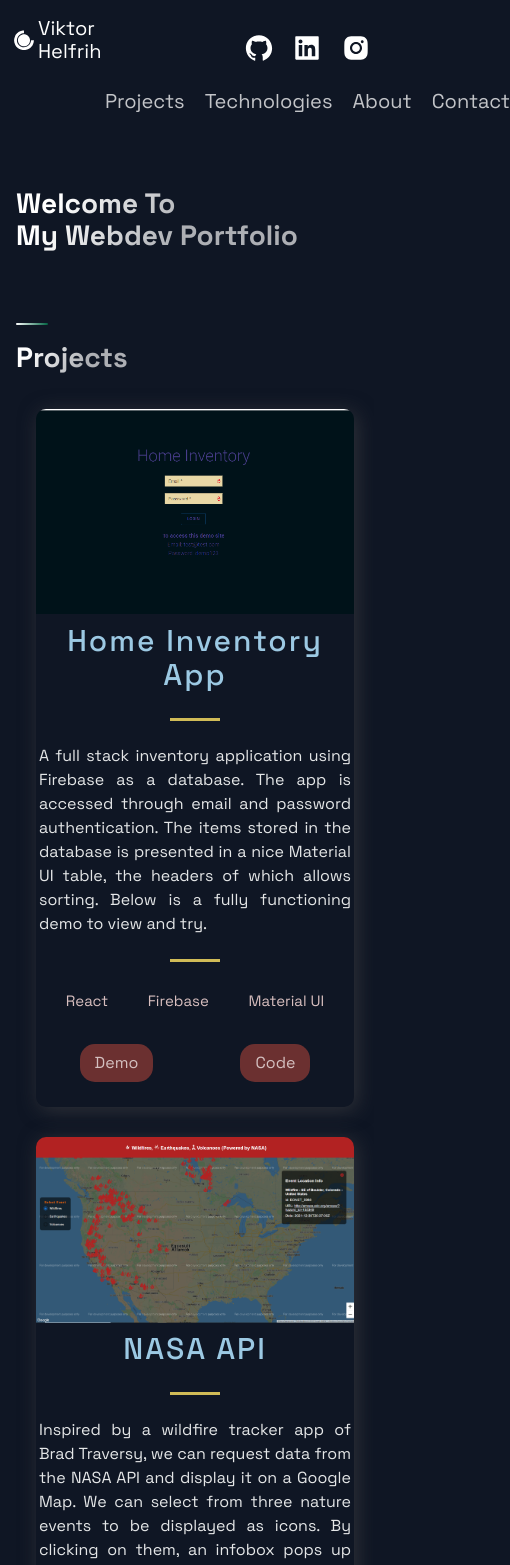
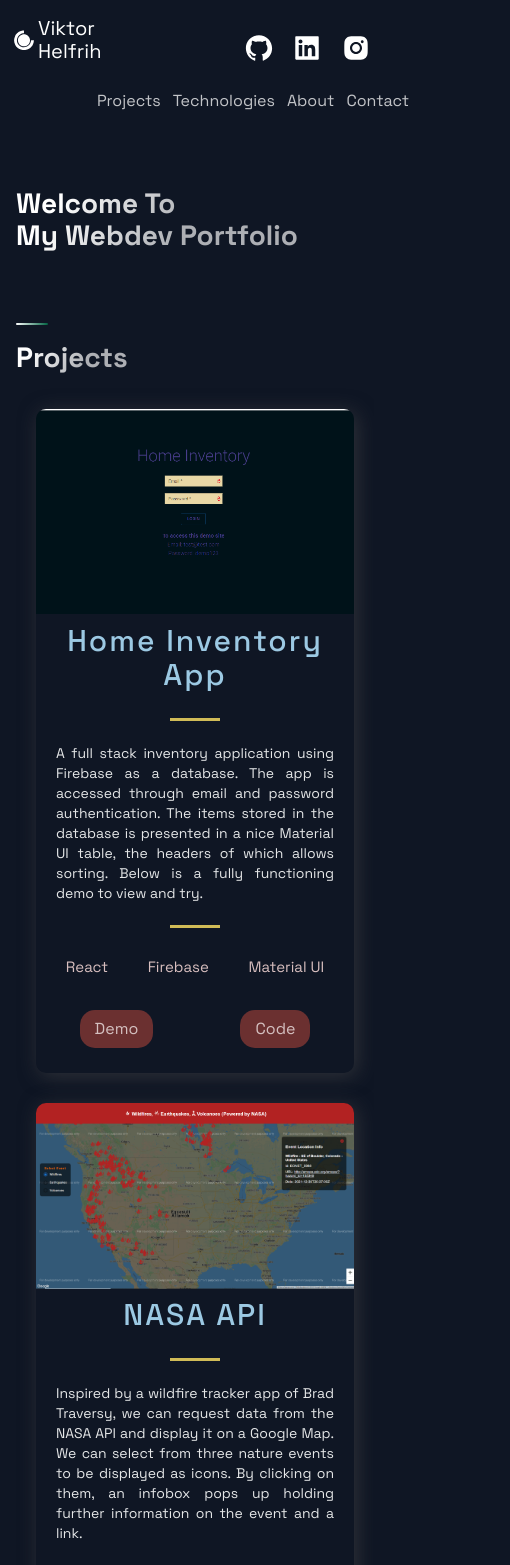
Before and after one commit to vhelfrih/webdev-portfolio, a Next.js app: page / in a window 390 px wide. Shown: the top 1565 px of the page, 510 px wide, since content can reach past the window. Built offline with nearby package versions, Linux system fonts and the light colour scheme.

Commit message:
line-height, contact form buttons adjusted to sm breakpoint

```diff
--- a/src/components/ContactForm/ContactFormStyles.js
+++ b/src/components/ContactForm/ContactFormStyles.js
@@ -11,13 +11,17 @@ export const FormWrapper = styled.section`
 
   @media ${(props) => props.theme.breakpoints.sm} {
     padding: 0 16px 48px;
-    width: calc(100vw - 32px);
+    width: calc(100vw - 0.1rem);
   }
 `;
 
 export const Form = styled.form`
   border: none;
   padding: 20px;
+
+  @media ${(props) => props.theme.breakpoints.sm} {
+    padding: 0.5rem;
+  }
 `;
 
 export const Input = styled.input`
@@ -58,4 +62,8 @@ export const Button = styled.button`
   &:hover {
     background: #801414;
   }
+  @media ${(props) => props.theme.breakpoints.sm} {
+    margin: 3rem;
+    padding: 0.7rem 1.2rem;
+  }
 `;
--- a/src/components/Header/HeaderStyles.js
+++ b/src/components/Header/HeaderStyles.js
@@ -59,8 +59,15 @@ export const NavLink = styled.a`
     color: #006241;
     opacity: 1;
     cursor: pointer;
+  }
   @media ${(props) => props.theme.breakpoints.md} {
     margin-left: 1rem;
+
+  }
+  @media ${(props) => props.theme.breakpoints.sm} {
+    font-size: 1.6rem;
+    margin-left: 1.2rem;
+
   }
 `;
 
--- a/src/components/Modal/ModalStyles.js
+++ b/src/components/Modal/ModalStyles.js
@@ -12,6 +12,11 @@ export const StyledModalHeader = styled.div`
   letter-spacing: 6px;
   font-weight: 600;
   padding-top: 1.8rem;
+
+  @media ${(props) => props.theme.breakpoints.sm} {
+    font-size: 2.8rem;
+
+  }
 `;
 
 export const StyledModal = styled.div`
--- a/src/components/Projects/ProjectsStyles.js
+++ b/src/components/Projects/ProjectsStyles.js
@@ -77,7 +77,9 @@ export const CardInfo = styled.p`
   line-height: 24px;
   text-align: justify;
   @media ${(props) => props.theme.breakpoints.sm} {
-    padding:.3rem
+    padding: 0.2rem 2rem;
+    font-size: 1.4rem;
+    line-height: 20px;
 
 }
 `;
```
